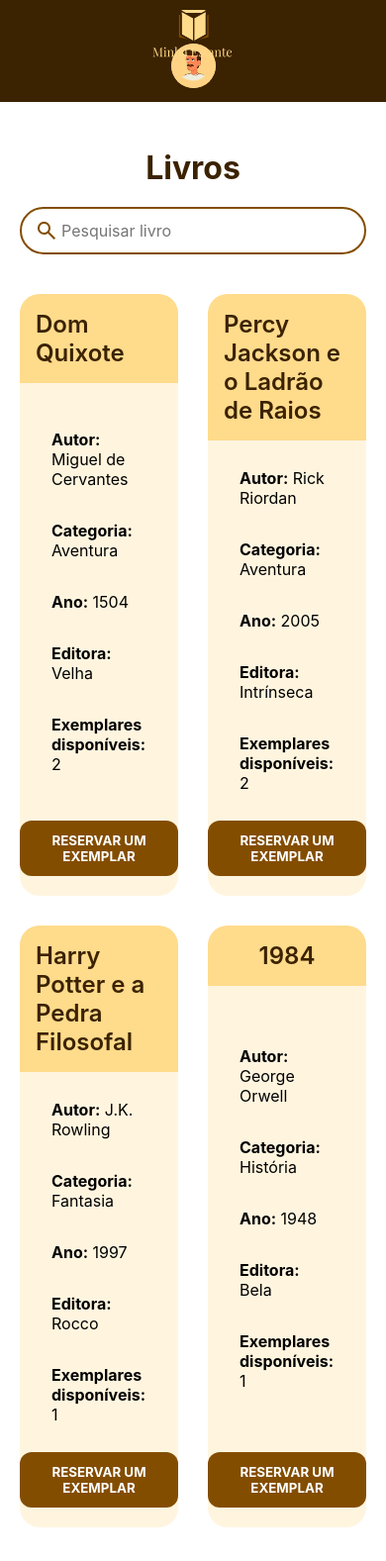
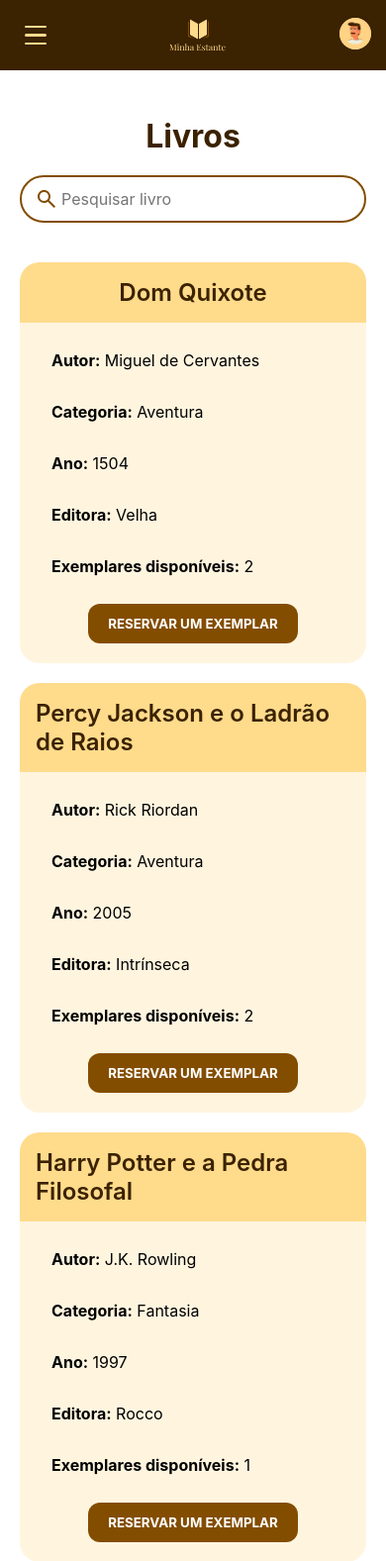
Before and after one commit to educoelho7/Projeto-Biblioteca, a Django app: page / in a window 390 px wide. Shown: the top 1577 px of the page at 99% size. Run offline with Django 5.2, Linux system fonts and the light colour scheme; data comes from the database, SQL or seed files in the repository.

Commit message:
Add: menu dropdown e correção da responsividade

```diff
--- a/code/biblioteca/templates/headerFooter.html
+++ b/code/biblioteca/templates/headerFooter.html
@@ -7,12 +7,22 @@
     <title>Minha Estante</title>
     <link rel="stylesheet" href="{% static 'mystyles.css' %}">
 </head>
+
 <body>
     <header class="header">
-        <div class="menu-icon">
+        <div class="menu">
+          <div class="menu-icon" id="menu-icon">
             <span></span>
             <span></span>
             <span></span>
+          </div>
+
+          <ul class="menu-links">
+            <li><a href="livros.html">Livros</a></li>
+            <li><a href="emprestimos.html">Empréstimos</a></li>
+            <li><a href="multas.html">Multas</a></li>
+            <li><a href="logout.html">Sair</a></li>
+          </ul>
         </div>
 
         <div class="logo">
@@ -33,4 +43,5 @@
         <p>© Todos os direitos reservados</p>
     </footer>
 </body>
+
 </html>
--- a/code/productionfiles/mystyles.css
+++ b/code/productionfiles/mystyles.css
@@ -20,22 +20,75 @@ body {
     position: relative;
 }
 
+/* Menu */
+
+.menu {
+    position: relative;
+}
+
+.menu-links {
+    display: none;
+    position: absolute;
+    top: 100%;
+    left: 0;
+    background-color: #FFF5DF;
+    box-shadow: 0px 8px 16px 0px rgba(0,0,0,0.2);
+    width: 200px;
+    z-index: 1000;
+    list-style: none;
+    margin: 0;
+    padding: 0;
+    border-radius: 8px;
+    overflow: hidden;
+}
+
+.menu:hover .menu-links {
+    display: block;
+}
+
 .menu-icon {
+    cursor: pointer;
+    padding: 15px;
     display: flex;
     flex-direction: column;
-    justify-content: space-between;
-    height: 24px;
-    width: 24px;
-    cursor: pointer;
+    gap: 6px;
+    background-color: transparent;
+    border-radius: 50%;
+    transition: all 0.3s ease;
 }
 
 .menu-icon span {
+    width: 32px;
+    height: 3px;
+    border-radius: 5px;
+    background-color: #FFDB8C;
     display: block;
-    height: 3px;
-    width: 25px;
+    transition: all 0.3s ease;
+}
+
+.menu-links li {
+    display: block;
+}
+
+.menu-links li a {
+    padding: 12px 16px;
+    display: block;
+    color: #3B2200;
+    text-decoration: none;
+    transition: background-color 0.3s;
+    border: none;
+}
+
+.menu-links li:last-child a {
+    border-bottom: none;
+}
+
+.menu-links li a:hover {
     background-color: #FFDB8C;
-    border-radius: 2px;
+    color: #3B2200;
 }
+
+/* Logo e perfil */
 
 .logo {
     position: absolute;
@@ -63,7 +116,8 @@ body {
     cursor: pointer;
 }
 
-/* ===== MAIN ===== */
+/* Main */
+
 .main-content {
     padding: 30px 5%;
     max-width: 1200px;
@@ -77,7 +131,8 @@ body {
     text-align: center;
 }
 
-/* ===== SEARCH ===== */
+/* Pesquisar */
+
 .search-container {
     position: relative;
     margin: 0 auto 40px;
@@ -113,7 +168,7 @@ body {
     object-fit: contain;
 }
 
-/* ===== CARDS ===== */
+/* Cards */
 .grid {
     display: grid;
     grid-template-columns: repeat(2, 1fr);
@@ -172,7 +227,7 @@ body {
     background-color: #5a3800;
 }
 
-/* ===== FOOTER ===== */
+/* Footer*/
 .footer {
     text-align: center;
     margin-top: 50px;
@@ -182,27 +237,119 @@ body {
     font-size: 14px;
 }
 
-/* ===== RESPONSIVIDADE ===== */
+/* Responsividade */
 @media (max-width: 768px) {
     .header {
-        flex-direction: column;
-        height: auto;
-        gap: 10px;
+        flex-direction: row;
+        justify-content: space-between;
+        height: 60px;
+        gap: 0;
+        padding: 10px 20px;
+        position: relative;
+    }
+
+    .menu {
+        order: 1;
+        z-index: 1002;
+    }
+
+    .logo {
+        position: static;
+        transform: none;
+        order: 2;
+        flex: 1;
+        display: flex;
+        justify-content: center;
     }
 
     .logo img {
-        height: 50px;
+        height: 40px;
+        margin-bottom: 0;
+    }
+
+    .profile {
+        order: 3;
+        z-index: 1001;
+    }
+
+    .profile img {
+        width: 35px;
+        height: 35px;
+    }
+
+    .menu-links {
+        width: 180px;
+        left: -10px;
+        margin-top: 5px;
+    }
+
+    .menu-icon {
+        padding: 12px;
+    }
+
+    .menu-icon span {
+        width: 24px;
+        height: 2.5px;
+    }
+
+    .menu-links {
+        z-index: 1003;
+    }
+
+    .grid {
+        grid-template-columns: 1fr;
+        gap: 20px;
     }
 
     .main-content {
         padding: 20px;
     }
+}
 
-    .livro-header {
-        font-size: 1.1rem;
+@media (max-width: 480px) {
+    .header {
+        padding: 8px 15px;
+        height: 55px;
     }
 
-    .livros-grid {
-        grid-template-columns: 1fr;
+    .logo img {
+        height: 35px;
+    }
+
+    .profile img {
+        width: 32px;
+        height: 32px;
+    }
+
+    .menu-links {
+        width: 160px;
+        left: -15px;
+    }
+
+    .menu-icon {
+        padding: 10px;
+    }
+
+    .menu-icon span {
+        width: 22px;
+    }
+
+    .menu-links li a {
+        padding: 10px 14px;
+        font-size: 0.9rem;
     }
 }
+
+@media (min-width: 769px) and (max-width: 1024px) {
+    .header {
+        padding: 10px 3%;
+    }
+
+    .logo img {
+        height: 55px;
+    }
+
+    .menu-links {
+        width: 180px;
+    }
+}
```
Also changed, not shown: 1 other file.
